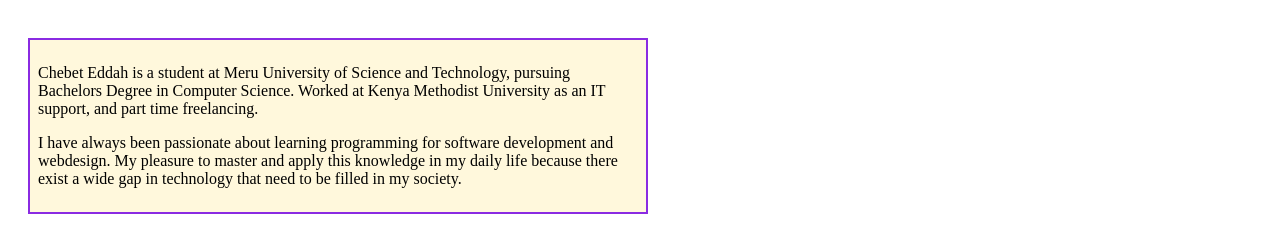
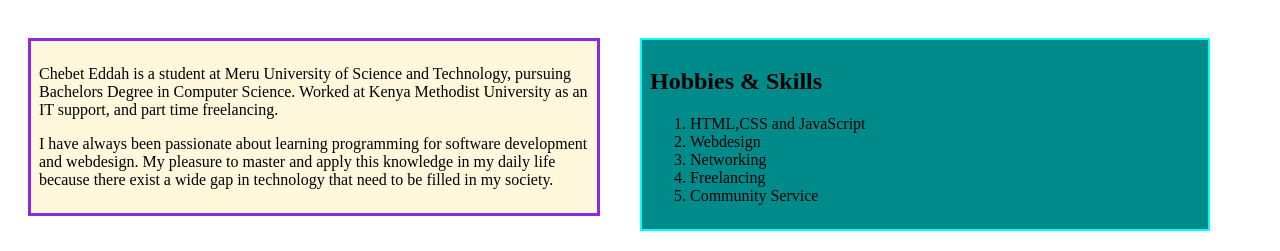
Before and after one commit to batyrotich/independentproject, a plain HTML site: page index.html in a window 1280 px wide. Shown: the part 688-939 px from the top of the page. Drawn offline with Linux system fonts and the light colour scheme.

Commit message:
add border box in the about me and then styled using css

```diff
--- a/css/styles.css
+++ b/css/styles.css
@@ -19,12 +19,19 @@
     padding: 0.7%;
 }
 .container{
-    width: 600px;
+    width: 550px;
     float:left;
 }
 #one{
-    border: 2px solid blueviolet;
+    border: 3px solid blueviolet;
     padding: 8px;
     margin: 20px;
     background-color: cornsilk;
 }
+#two{
+    border: 2px solid cyan;
+    padding: 8px;
+    margin: 20px;
+    background-color: darkcyan;
+
+}
--- a/index.html
+++ b/index.html
@@ -37,6 +37,14 @@
                 <p>I have always been passionate about learning programming for software development and webdesign. My pleasure to master and apply this knowledge in my daily life because there exist a wide gap in technology that need to be filled in my society.</p>
            </div>
            <div  class="container" id="two">
+               <h2>Hobbies & Skills</h2>
+               <ol>
+                   <li>HTML,CSS and JavaScript</li>
+                   <li>Webdesign</li>
+                   <li>Networking</li>
+                   <li>Freelancing</li>
+                   <li>Community Service</li>
+               </ol>
 
 
         </div>
```
